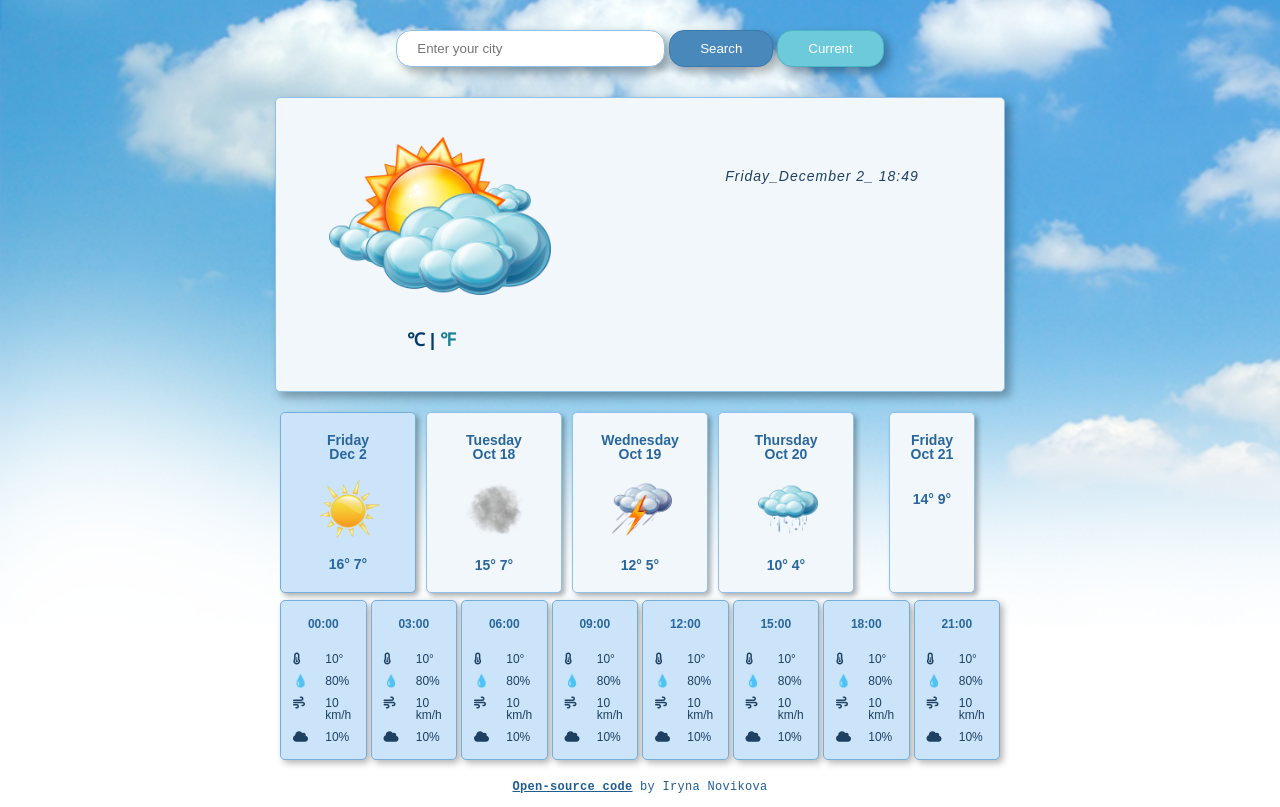
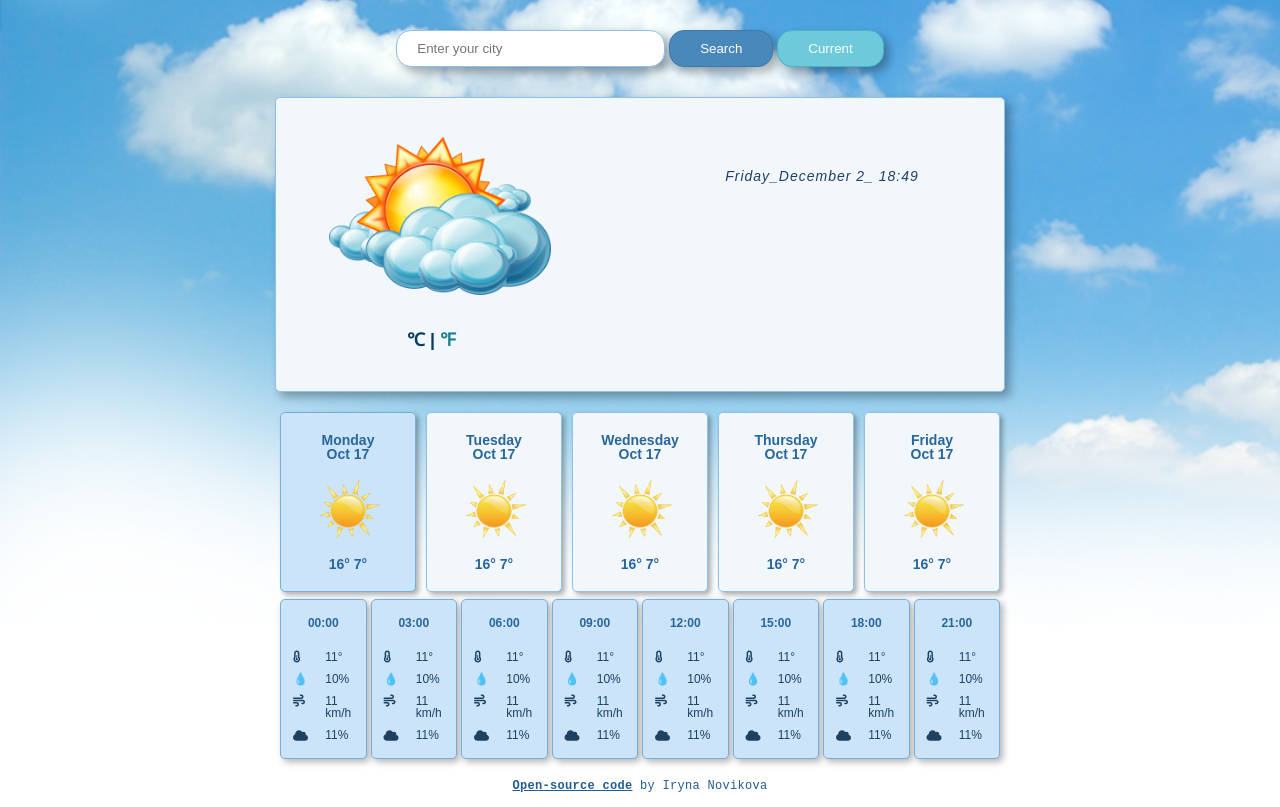
Before and after one commit to IrinaIN/Weather-Forecast, a plain HTML site: page index.html in a window 1280 px wide. Drawn offline with nearby package versions, Linux system fonts and the light colour scheme; no server answers.

Commit message:
Added JS Template

```diff
--- a/css/style.css
+++ b/css/style.css
@@ -400,7 +400,7 @@ body{
 }
 @media(max-width:767px){
 	.body__emoji {
-		padding: 10% 0 30% 25%;
+		padding: 10% 0 20% 25%;
 	}
 }
 .body__emoji:last-child {
@@ -421,14 +421,6 @@ body{
 	padding: 10% 10% 15% 0;
 	align-items: start;
 	color: #1E4162;
-}
-@media(max-width:767px){
-	.body__dagree,
-	.body__humidity,
-	.body__wind,
-	.body__rain {
-		padding: 10% 10% 20% 0;
-	}
 }
 
 .footer__row {
--- a/index.html
+++ b/index.html
@@ -65,7 +65,7 @@
           </div>
 
           <div class="weather_days">
-            <div class="container">
+            <div class="container" id="forecast">
               <div class="weather_days__row">
                 <div class="weather_days__column">
                   <div class="weather_days__item active" data-tab-name="tab-1">
@@ -137,7 +137,7 @@
           </div>
 
             <div class="days active tab-1">
-              <div class="container">
+              <div class="container" id="forecast-time-one">
                 <div class="days__row">
                   <div class="days__column">
                     <div class="days__item">
@@ -312,7 +312,7 @@
             </div>
 
             <div class="days tab-2">
-              <div class="container">
+              <div class="container" id="forecast-time-two">
                 <div class="days__row">
                   <div class="days__column">
                     <div class="days__item">
@@ -487,7 +487,7 @@
             </div>
 
             <div class="days tab-3">
-              <div class="container">
+              <div class="container" id="forecast-time-three">
                 <div class="days__row">
                   <div class="days__column">
                     <div class="days__item">
@@ -662,7 +662,7 @@
             </div>
 
             <div class="days tab-4">
-              <div class="container">
+              <div class="container" id="forecast-time-four">
                 <div class="days__row">
                   <div class="days__column">
                     <div class="days__item">
@@ -837,7 +837,7 @@
             </div>
 
             <div class="days tab-5">
-              <div class="container">
+              <div class="container" id="forecast-time-five">
                 <div class="days__row">
                   <div class="days__column">
                     <div class="days__item">
--- a/js/main.js
+++ b/js/main.js
@@ -61,7 +61,86 @@ if (now.getHours() > 7 && now.getHours() < 20) {
   body.style.background = "url(image/11.png)";
 }
 
+// weather forecast
+function displayForecast (){
+  let forecastElement = document.querySelector("#forecast");
+  let forecastHTML = `<div class="weather_days__row">`;
+  let forecastDays = ["Monday", "Tuesday", "Wednesday", "Thursday", "Friday"];
+  forecastDays.forEach(function(forecastDay){
+    forecastHTML = forecastHTML +
+    `<div class="weather_days__column">
+    <div class="weather_days__item">
+        <div class="weather_days__day">
+          <p id="current-day">${forecastDay}</p>
+          <p id="current-date">Oct 17</p>
+        </div>
+        <div class="weather_days__emoji">
+          <img src="image/8.png" alt="">
+        </div>
+        <div class="weather_days__degree">16° 7°</div>
+    </div>
+  </div>`;
+  });
+  forecastHTML = forecastHTML + `</div>`;
+  forecastElement.innerHTML = forecastHTML;
+};
+
+// hourly forecast
+function displayForecastTime (){
+  let forecastTimeElement = document.querySelector("#forecast-time-one");
+  let forecastTimeElementTwo = document.querySelector("#forecast-time-two");
+  let forecastTimeElementThree = document.querySelector("#forecast-time-three");
+  let forecastTimeElementFour = document.querySelector("#forecast-time-four");
+  let forecastTimeElementFive = document.querySelector("#forecast-time-five");
+  let forecastTimeHTML = `<div class="days__row">`;
+  let forecastTimes = ["00:00", "03:00", "06:00", "09:00", "12:00", "15:00", "18:00", "21:00"];
+  forecastTimes.forEach(function(forecastTime){
+    forecastTimeHTML = forecastTimeHTML +
+      `<div class="days__column">
+        <div class="days__item">
+          <div class="days___time">${forecastTime}</div>
+          <div class="days__body">
+            <div class="body__row">
+              <div class="body__column">
+                <div class="body__emoji"><i class="fa-solid fa-temperature-half"></i></div>
+                <div class="body__emoji">💧</div>
+                <div class="body__emoji"><i class="fa-solid fa-wind"></i></div>
+                <div class="body__emoji"><i class="fa-solid fa-cloud"></i></div>
+              </div>
+              <div class="body__column">
+                <div class="body__dagree">11°</div>
+                <div class="body__humidity">10%</div>
+                <div class="body__wind">11 <br> km/h</div>
+                <div class="body__rain">11%</div>
+              </div>
+            </div>
+          </div>
+        </div>
+      </div>`;
+    });
+  forecastTimeHTML = forecastTimeHTML + `</div>`;
+  forecastTimeElement.innerHTML = forecastTimeHTML;
+  forecastTimeElementTwo.innerHTML = forecastTimeHTML;
+  forecastTimeElementThree.innerHTML = forecastTimeHTML;
+  forecastTimeElementFour.innerHTML = forecastTimeHTML;
+  forecastTimeElementFive.innerHTML = forecastTimeHTML;
+};
+displayForecast();
+displayForecastTime();
+
 // active tab
+onload = function addActive (){
+  let firstItem = document.querySelector(".weather_days__item");
+  firstItem.classList.add("active");
+  let allItems = document.querySelectorAll(".weather_days__item");
+  for (let i=0; i<allItems.length; i++){
+    let item = allItems[i];
+    console.log(item);
+    let value = i + 1;
+    item.setAttribute("data-tab-name", `tab-${value}`)
+  };
+};
+
 let tab = function () {
   let tabNav = document.querySelectorAll(".weather_days__item"),
     tabContent = document.querySelectorAll(".days"),
```
Lines whose indentation alone changed are shown as unchanged.
